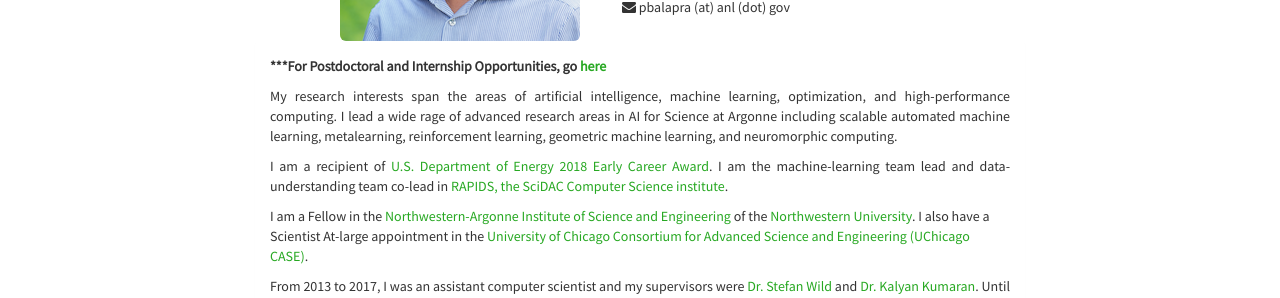
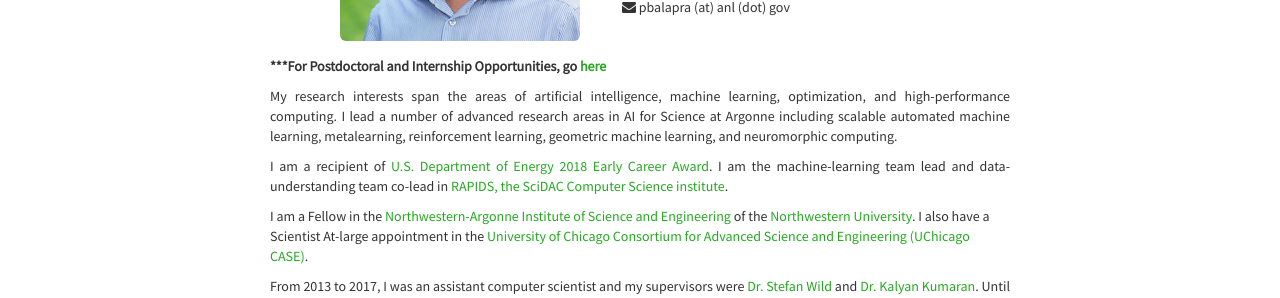
Before and after one commit to pbalapra/pbalapra.github.io, a Jekyll site: the page built from index.html, in a window 1280 px wide. Shown: the part 305-603 px from the top of the page. Built offline with Jekyll 4.4.1, drawn with Linux system fonts in a browser that asks for light colours; nearby versions of some CDN libraries; some web fonts are replaced; the list of posts is cut into pages by our own code.

Commit message:
adding research

```diff
--- a/index.html
+++ b/index.html
@@ -43,7 +43,7 @@
             </p>
                 <p align="justify">
                     My research interests span the areas of artificial intelligence, machine learning, optimization, and high-performance computing.
-                    I lead a wide rage of advanced research areas in AI for Science at Argonne including scalable automated machine learning, metalearning, reinforcement learning, geometric machine learning, and neuromorphic computing.
+                    I lead a number of advanced research areas in AI for Science at Argonne including scalable automated machine learning, metalearning, reinforcement learning, geometric machine learning, and neuromorphic computing.
                     <!--
                     My research focuses on the development of scalable, data-efficient machine learning methods for scientific applications.
                     My research interests span the areas of artificial intelligence, machine learning, optimization,
```
